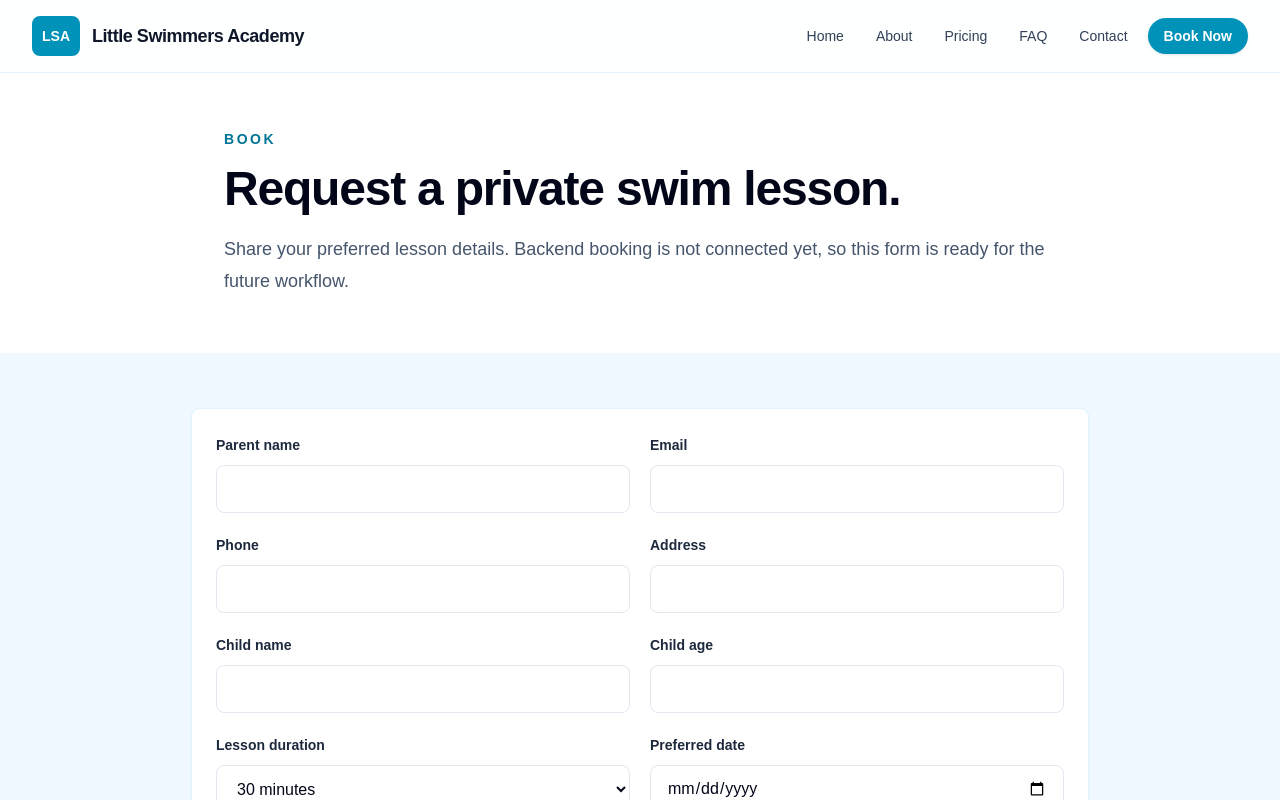
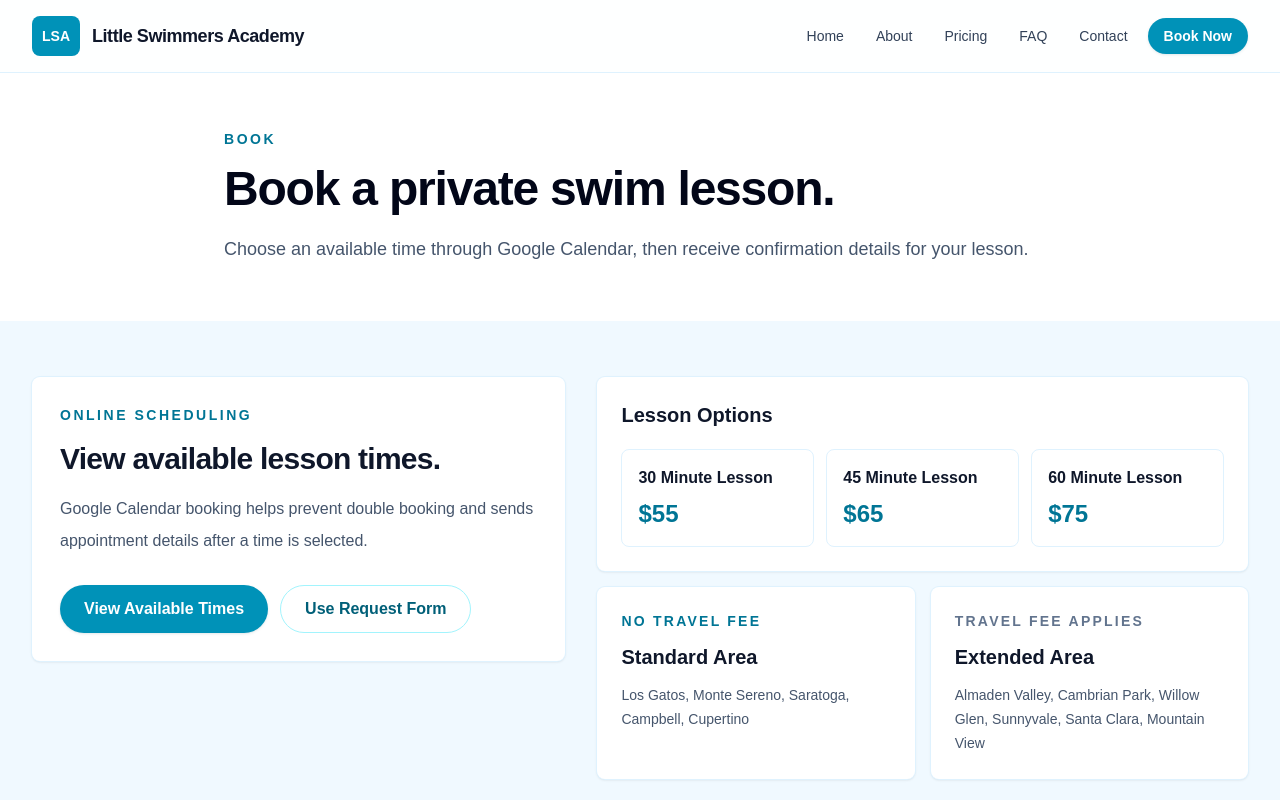
Before and after one commit to Toddnarwal/swim-lessons-site, a Next.js app: page /book in a window 1280 px wide. Shown: the top 800 px of the page. Built offline with nearby package versions, Linux system fonts and the light colour scheme; no server answers.

Commit message:
Add booking request fallback

```diff
--- a/app/book/page.tsx
+++ b/app/book/page.tsx
@@ -1,61 +1,90 @@
-import {
-  PageHeader,
-  Section,
-  SelectInput,
-  TextArea,
-  TextInput,
-} from "../components";
+import { ButtonLink, PageHeader, Section } from "../components";
+import { lessonOptions, serviceAreas } from "../data";
+
+const bookingUrl = process.env.NEXT_PUBLIC_GOOGLE_CALENDAR_BOOKING_URL;
 
 export default function BookPage() {
   return (
     <>
       <PageHeader
         eyebrow="Book"
-        title="Request a private swim lesson."
-        description="Share your preferred lesson details. Backend booking is not connected yet, so this form is ready for the future workflow."
+        title="Book a private swim lesson."
+        description="Choose an available time through Google Calendar, then receive confirmation details for your lesson."
       />
       <Section className="bg-sky-50">
-        <form className="mx-auto max-w-4xl rounded-lg bg-white p-6 shadow-sm ring-1 ring-sky-100">
-          <div className="grid gap-5 sm:grid-cols-2">
-            <TextInput label="Parent name" name="parentName" required />
-            <TextInput label="Email" name="email" type="email" required />
-            <TextInput label="Phone" name="phone" type="tel" required />
-            <TextInput label="Address" name="address" required />
-            <TextInput label="Child name" name="childName" required />
-            <TextInput
-              label="Child age"
-              name="childAge"
-              type="number"
-              required
-            />
-            <SelectInput label="Lesson duration" name="lessonDuration">
-              <option>30 minutes</option>
-              <option>45 minutes</option>
-              <option>60 minutes</option>
-            </SelectInput>
-            <TextInput
-              label="Preferred date"
-              name="preferredDate"
-              type="date"
-              required
-            />
-            <TextInput
-              label="Preferred time"
-              name="preferredTime"
-              type="time"
-              required
-            />
-            <div className="sm:col-span-2">
-              <TextArea label="Notes" name="notes" />
+        <div className="grid gap-8 lg:grid-cols-[0.82fr_1fr] lg:items-start">
+          <div className="rounded-lg bg-white p-7 shadow-sm ring-1 ring-sky-100">
+            <p className="text-sm font-semibold uppercase tracking-[0.18em] text-cyan-700">
+              Online scheduling
+            </p>
+            <h2 className="mt-4 text-3xl font-bold tracking-tight">
+              View available lesson times.
+            </h2>
+            <p className="mt-4 leading-8 text-slate-600">
+              Google Calendar booking helps prevent double booking and sends
+              appointment details after a time is selected.
+            </p>
+            <div className="mt-7 flex flex-col gap-3 sm:flex-row">
+              {bookingUrl ? (
+                <a
+                  href={bookingUrl}
+                  target="_blank"
+                  rel="noopener noreferrer"
+                  className="inline-flex min-h-12 items-center justify-center rounded-full bg-cyan-600 px-6 text-base font-semibold text-white shadow-sm shadow-cyan-900/10 transition hover:bg-cyan-700"
+                >
+                  View Available Times
+                </a>
+              ) : (
+                <span className="inline-flex min-h-12 items-center justify-center rounded-full bg-slate-300 px-6 text-base font-semibold text-slate-700">
+                  Calendar Link Coming Soon
+                </span>
+              )}
+              <ButtonLink href="/book/request" variant="secondary">
+                Use Request Form
+              </ButtonLink>
             </div>
           </div>
-          <button
-            type="button"
-            className="mt-6 min-h-12 rounded-full bg-cyan-600 px-6 font-semibold text-white transition hover:bg-cyan-700"
-          >
-            Request Booking
-          </button>
-        </form>
+
+          <div className="grid gap-4">
+            <div className="rounded-lg bg-white p-6 shadow-sm ring-1 ring-sky-100">
+              <h3 className="text-xl font-bold">Lesson Options</h3>
+              <div className="mt-5 grid gap-3 sm:grid-cols-3">
+                {lessonOptions.map((lesson) => (
+                  <div
+                    key={lesson.title}
+                    className="rounded-lg border border-sky-100 p-4"
+                  >
+                    <p className="font-semibold">{lesson.title}</p>
+                    <p className="mt-2 text-2xl font-bold text-cyan-700">
+                      {lesson.price}
+                    </p>
+                  </div>
+                ))}
+              </div>
+            </div>
+
+            <div className="grid gap-4 sm:grid-cols-2">
+              <div className="rounded-lg bg-white p-6 shadow-sm ring-1 ring-sky-100">
+                <p className="text-sm font-semibold uppercase tracking-[0.16em] text-cyan-700">
+                  No travel fee
+                </p>
+                <h3 className="mt-3 text-xl font-bold">Standard Area</h3>
+                <p className="mt-3 text-sm leading-6 text-slate-600">
+                  {serviceAreas.standard.join(", ")}
+                </p>
+              </div>
+              <div className="rounded-lg bg-white p-6 shadow-sm ring-1 ring-sky-100">
+                <p className="text-sm font-semibold uppercase tracking-[0.16em] text-slate-500">
+                  Travel fee applies
+                </p>
+                <h3 className="mt-3 text-xl font-bold">Extended Area</h3>
+                <p className="mt-3 text-sm leading-6 text-slate-600">
+                  {serviceAreas.extended.join(", ")}
+                </p>
+              </div>
+            </div>
+          </div>
+        </div>
       </Section>
     </>
   );
--- /dev/null
+++ b/app/book/request-form.tsx
@@ -0,0 +1,115 @@
+"use client";
+
+import { useState } from "react";
+import { SelectInput, TextArea, TextInput } from "../components";
+
+type Status = "idle" | "sending" | "sent" | "error";
+
+const formKey = process.env.NEXT_PUBLIC_WEB3FORMS_ACCESS_KEY ?? "";
+const formEndpoint = ["https://api", "web3forms", "com"].join(".") + "/submit";
+const accessKeyField = ["access", "key"].join("_");
+
+export function BookingRequestForm() {
+  const [status, setStatus] = useState<Status>("idle");
+  const [notice, setNotice] = useState("");
+
+  async function handleSubmit(event: React.FormEvent<HTMLFormElement>) {
+    event.preventDefault();
+
+    const form = event.currentTarget;
+    const formData = new FormData(form);
+
+    if (!formKey) {
+      setStatus("error");
+      setNotice("Booking request form is not configured yet.");
+      return;
+    }
+
+    setStatus("sending");
+    setNotice("");
+
+    try {
+      formData.append(accessKeyField, formKey);
+      formData.append("subject", "High Priority: New swim lesson booking request");
+      formData.append("from_name", "Little Swimmers Academy");
+
+      const response = await fetch(formEndpoint, {
+        method: "POST",
+        body: formData,
+      });
+
+      const result = (await response.json()) as {
+        success?: boolean;
+        message?: string;
+      };
+
+      if (!response.ok || !result.success) {
+        throw new Error(result.message || "Booking request could not be sent.");
+      }
+
+      setStatus("sent");
+      setNotice("Thanks, your booking request has been sent.");
+      form.reset();
+    } catch (error) {
+      setStatus("error");
+      setNotice(
+        error instanceof Error
+          ? error.message
+          : "Booking request could not be sent. Please try again.",
+      );
+    }
+  }
+
+  return (
+    <form
+      onSubmit={handleSubmit}
+      className="mx-auto max-w-4xl rounded-lg bg-white p-6 shadow-sm ring-1 ring-sky-100"
+    >
+      <div className="grid gap-5 sm:grid-cols-2">
+        <TextInput label="Parent name" name="parentName" required />
+        <TextInput label="Email" name="email" type="email" required />
+        <TextInput label="Phone" name="phone" type="tel" required />
+        <TextInput label="Address" name="address" required />
+        <TextInput label="Child name" name="childName" required />
+        <TextInput label="Child age" name="childAge" type="number" required />
+        <SelectInput label="Lesson duration" name="lessonDuration">
+          <option>30 minutes</option>
+          <option>45 minutes</option>
+          <option>60 minutes</option>
+        </SelectInput>
+        <TextInput
+          label="Preferred date"
+          name="preferredDate"
+          type="date"
+          required
+        />
+        <TextInput
+          label="Preferred time"
+          name="preferredTime"
+          type="time"
+          required
+        />
+        <div className="sm:col-span-2">
+          <TextArea label="Notes" name="notes" />
+        </div>
+      </div>
+      <button
+        type="submit"
+        disabled={status === "sending"}
+        className="mt-6 min-h-12 rounded-full bg-cyan-600 px-6 font-semibold text-white transition hover:bg-cyan-700 disabled:cursor-not-allowed disabled:bg-slate-400"
+      >
+        {status === "sending" ? "Sending..." : "Request Booking"}
+      </button>
+      {notice ? (
+        <p
+          className={`mt-4 text-sm font-medium ${
+            status === "sent" ? "text-cyan-700" : "text-red-600"
+          }`}
+          role="status"
+        >
+          {notice}
+        </p>
+      ) : null}
+    </form>
+  );
+}
--- /dev/null
+++ b/app/book/request/page.tsx
@@ -0,0 +1,17 @@
+import { PageHeader, Section } from "../../components";
+import { BookingRequestForm } from "../request-form";
+
+export default function BookingRequestPage() {
+  return (
+    <>
+      <PageHeader
+        eyebrow="Backup booking form"
+        title="Request a private swim lesson."
+        description="Use this form if online calendar booking is unavailable or if you prefer to send a custom request."
+      />
+      <Section className="bg-sky-50">
+        <BookingRequestForm />
+      </Section>
+    </>
+  );
+}
```
Also changed, not shown: 1 other file (tests, documents, lock files or other folders).
